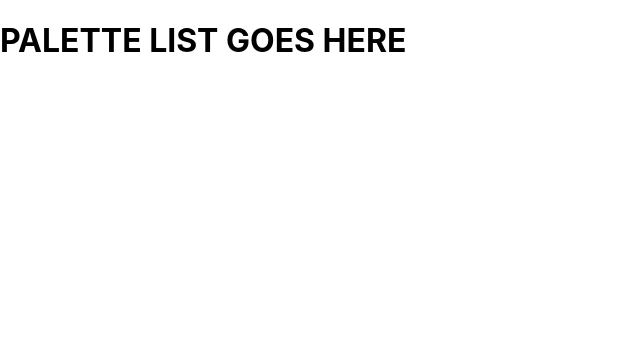
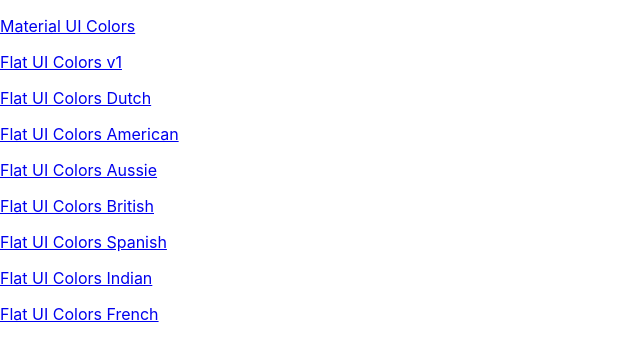
Before and after one commit to ssamsara98/modern-react-bootcamp, a React (Create React App) app: page / in a window 1280 px wide. Shown: the top 358 px of the page, without its empty margins (0-640 px from the left). Built offline with nearby package versions, Linux system fonts and the light colour scheme.

Commit message:
Add PaletteList and Links

```diff
--- a/src/App.js
+++ b/src/App.js
@@ -1,6 +1,7 @@
 import React from "react";
 import { Switch, Route, Redirect } from "react-router-dom";
 
+import PaletteList from "./components/PaletteList";
 import Palette from "./components/Palette";
 import seedColors from "./seedColors";
 import { generatePalette } from "./colorHelpers";
@@ -18,7 +19,7 @@
         exact
         path="/"
         render={() => {
-          return <h1>PALETTE LIST GOES HERE</h1>;
+          return <PaletteList palettes={seedColors} />;
         }}
       />
       <Route
--- a/src/components/Navbar.jsx
+++ b/src/components/Navbar.jsx
@@ -1,4 +1,5 @@
 import React, { Component } from "react";
+import { Link } from "react-router-dom";
 import { Select, MenuItem, Snackbar, IconButton } from "@material-ui/core";
 import { Close as CloseIcon } from "@material-ui/icons";
 import Slider from "rc-slider";
@@ -32,7 +33,7 @@
     return (
       <header className="Navbar">
         <div className="logo">
-          <a href="/">ReactColorPicker</a>
+          <Link to="/">ReactColorPicker</Link>
         </div>
         <div className="slider-container">
           <span>Level: {level}</span>
--- /dev/null
+++ b/src/components/PaletteList.jsx
@@ -0,0 +1,17 @@
+import React, { Component } from "react";
+import { Link } from "react-router-dom";
+
+export default class PaletteList extends Component {
+  render() {
+    const { palettes } = this.props;
+    return (
+      <div>
+        {palettes.map((palette) => (
+          <p>
+            <Link to={`/palette/${palette.id}`}>{palette.paletteName}</Link>
+          </p>
+        ))}
+      </div>
+    );
+  }
+}
```
